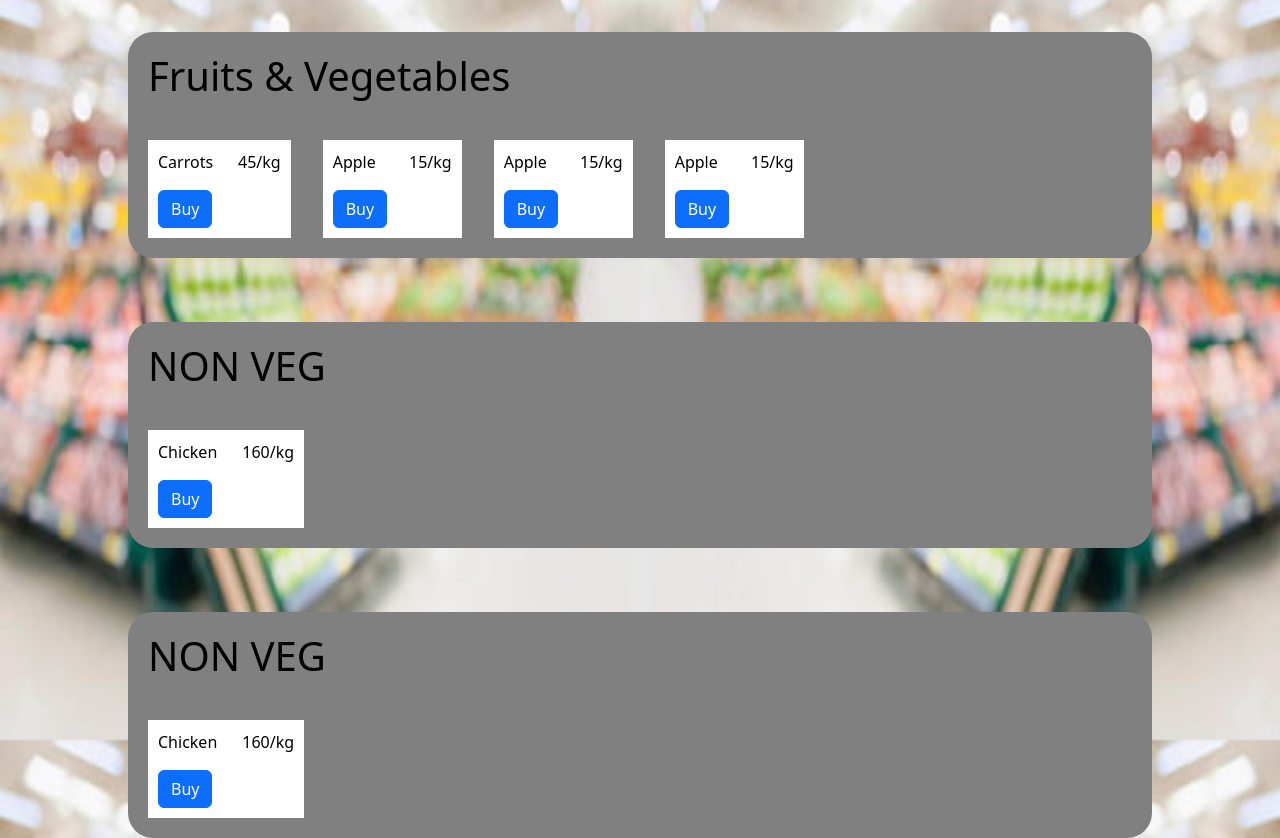
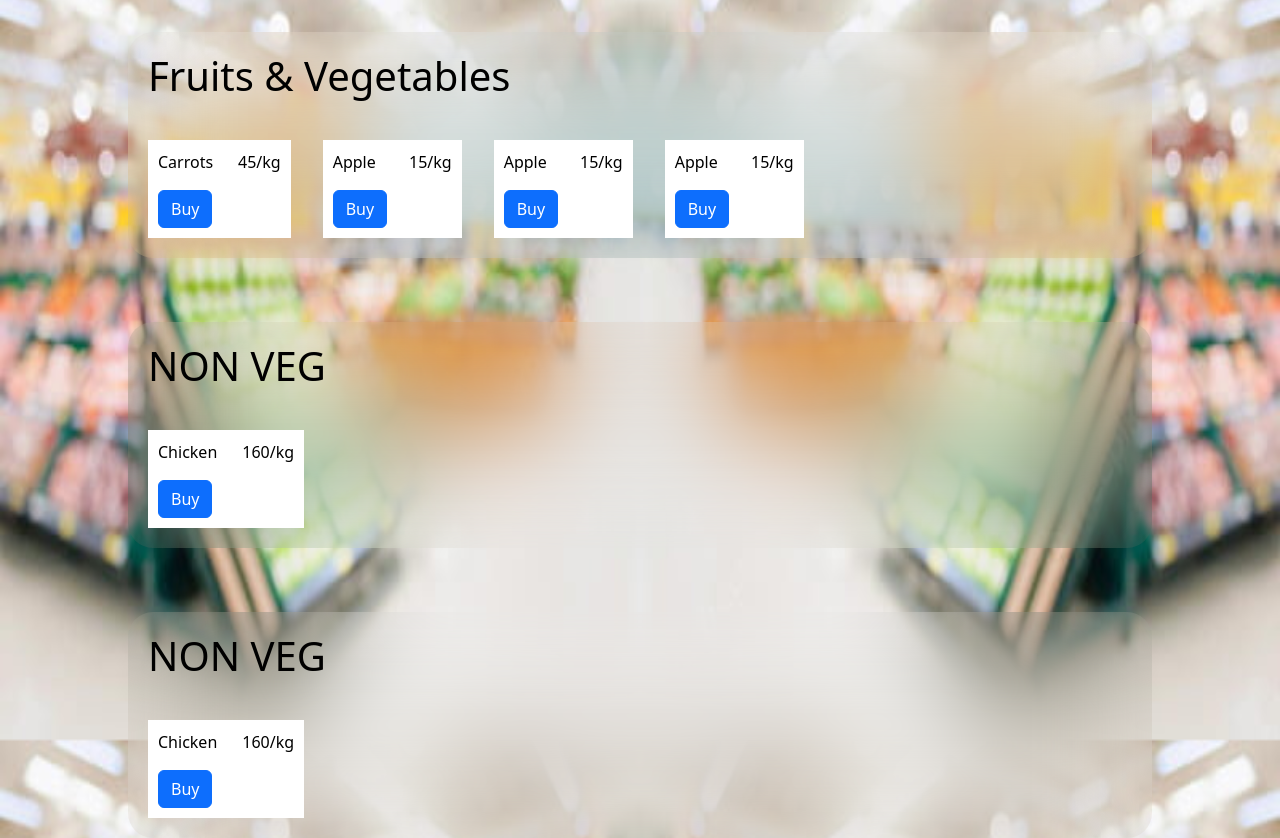
Before and after one commit to SaarthakMaini/Grocery-Store-Flask, a Python web app: template templates/customer-dashboard.html in a window 1280 px wide. Shown: the part 60-898 px from the top of the page. Run offline with Jinja, Linux system fonts and the light colour scheme; the template is opened without the code that fills it, so the values that code supplies are empty; some libraries are stand-ins or nearby versions.

Commit message:
Minor mistakes cured

```diff
--- a/templates/customer-dashboard.html
+++ b/templates/customer-dashboard.html
@@ -7,7 +7,7 @@
     <link href="https://cdn.jsdelivr.net/npm/bootstrap@5.3.0/dist/css/bootstrap.min.css" rel="stylesheet" integrity="sha384-9ndCyUaIbzAi2FUVXJi0CjmCapSmO7SnpJef0486qhLnuZ2cdeRhO02iuK6FUUVM" crossorigin="anonymous">
 
 </head>
-<body style="background-image: url(img/background.jpg);background-repeat: no-repeat;  background-attachment: fixed;background-size: 100% 100%;">
+<body style="background-image: url(../img/background.jpg);background-repeat: no-repeat;  background-attachment: fixed;background-size: 100% 100%;">
 
     <div style="margin:0;height: 100%;top:0;width: 100%;position: static;">
 
@@ -31,7 +31,7 @@
     </div>
 
     <div style="color:black;display:flex; flex-direction: column;gap:4em;align-items: center;margin-top: 2em;">
-        <div style="display:flex;flex-direction: column; width: 80%; background-color: grey;gap:2em;border-radius: 25px;padding: 20px;">
+        <div style="display:flex;flex-direction: column; width: 80%;gap:2em;border-radius: 25px;padding: 20px;backdrop-filter: blur(50px);background-color: transparent;">
             <h1 >Fruits & Vegetables</h1>
             <div style="display:flex;flex-direction: row;gap:2em;">
                 <div style="background-color: white;padding: 10px;">
@@ -52,7 +52,7 @@
                 </div>
             </div>
         </div>
-        <div style="display:flex;flex-direction: column; width: 80%; background-color: grey;gap:2em;border-radius: 25px;padding: 20px;">
+        <div style="display:flex;flex-direction: column; width: 80%; backdrop-filter: blur(50px);background-color: transparent;gap:2em;border-radius: 25px;padding: 20px;">
             <h1>NON VEG</h1>
             <div style="display:flex;flex-direction: row;gap:2em;">
                 <div style="background-color: white;padding: 10px;">
@@ -61,7 +61,7 @@
                 </div>
             </div>
         </div>
-        <div style="display:flex;flex-direction: column; width: 80%; background-color: grey;gap:2em;border-radius: 25px;padding: 20px;">
+        <div style="display:flex;flex-direction: column; width: 80%; backdrop-filter: blur(50px);background-color: transparent;gap:2em;border-radius: 25px;padding: 20px;">
             <h1>NON VEG</h1>
             <div style="display:flex;flex-direction: row;gap:2em;">
                 <div style="background-color: white;padding: 10px;">
--- a/templates/customer.html
+++ b/templates/customer.html
@@ -30,7 +30,7 @@
 <body>
     <div>
       <div>
-        <img src ="img/store.jpg">
+        <img src ="../img/store.jpg">
       </div>
       <div style="margin:0;height: 100%;top:0;width: 100%;position: static;">
           <div id="question" style="top:50%;left:50%;position: absolute;transform: translate(-50%, -50%);">
--- a/templates/manager-dashboard.html
+++ b/templates/manager-dashboard.html
@@ -21,7 +21,7 @@
 
     </style>
 </head>
-<body style="background-image: url(img/background.jpg);background-repeat: no-repeat;  background-attachment: fixed;background-size: 100% 100%;">
+<body style="background-image: url(../img/background.jpg);background-repeat: no-repeat;  background-attachment: fixed;background-size: 100% 100%;">
 
 <div style="margin:0;height: 100%;top:0;width: 100%;position: static;">
 
--- a/templates/manager.html
+++ b/templates/manager.html
@@ -33,7 +33,7 @@
           </div>
       </div>
       <div>
-        <img src="img/store.jpg">
+        <img src="../img/store.jpg">
       </div>
     </div>
     <script src="../user-actions.js"></script>
```
